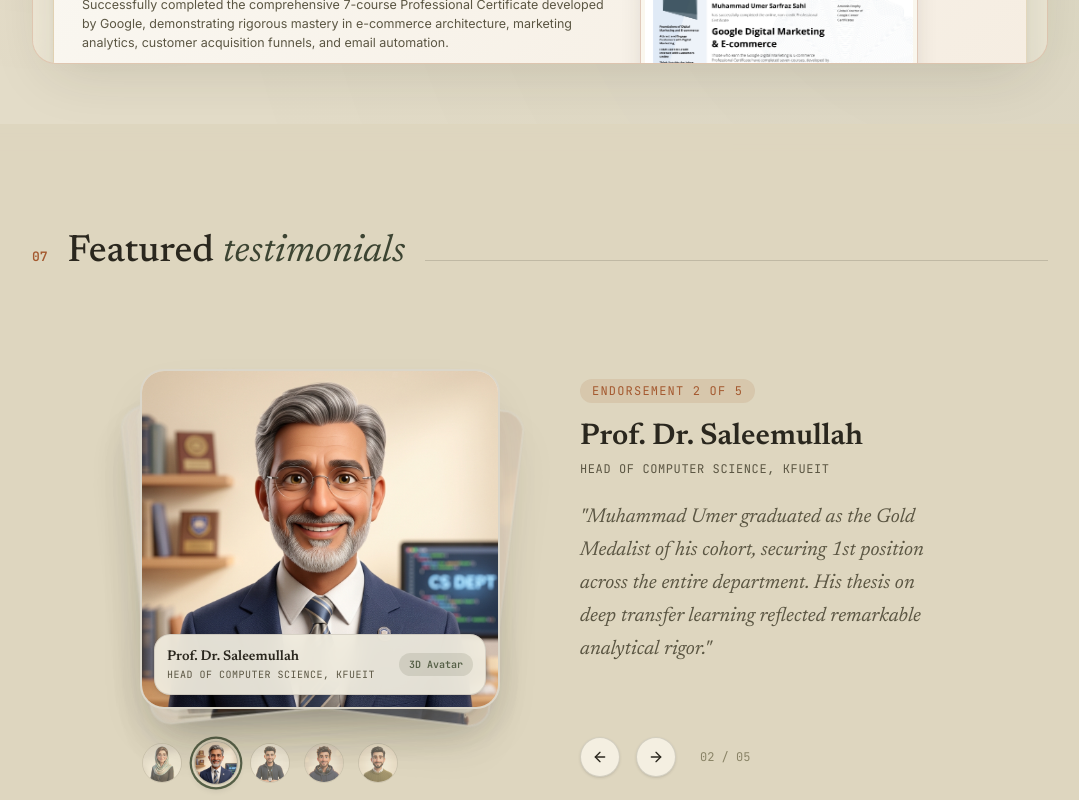
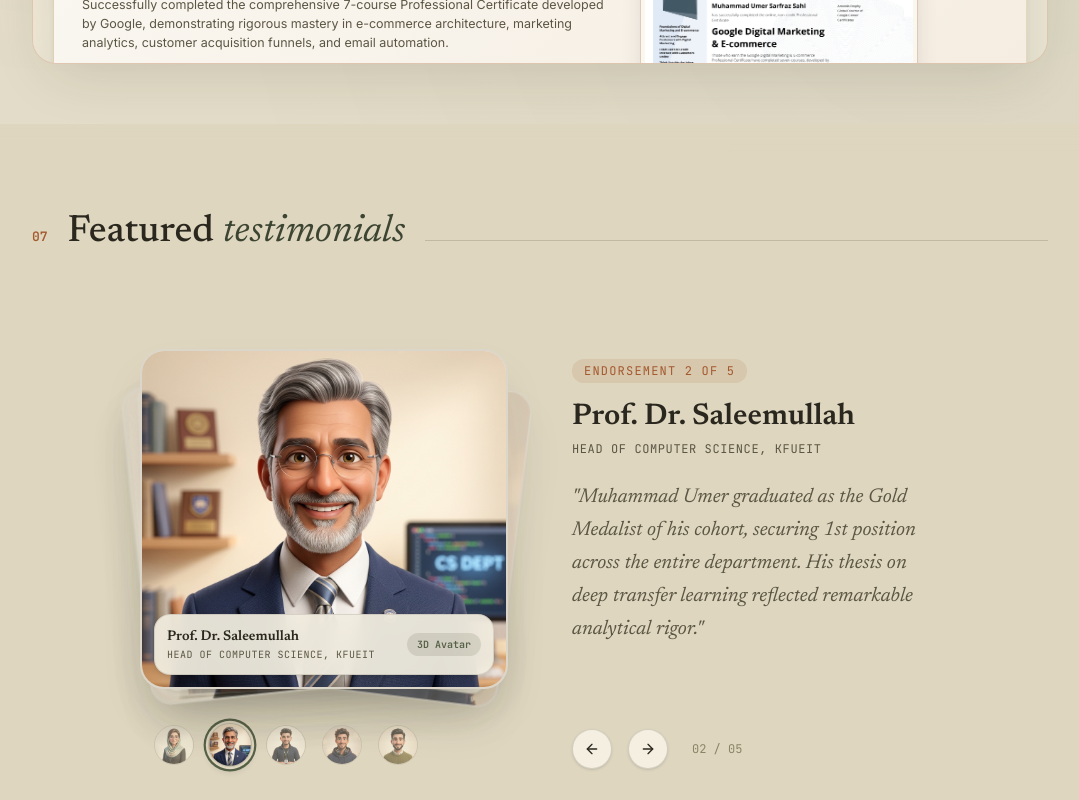
Before and after one commit to UmerSahi/portfolio, a React (Vite) app: page / in a window 1280 px wide. Shown: the part 9440-10240 px from the top of the page, without its empty margins (100-1179 px from the left). Built offline with nearby package versions, Linux system fonts and the light colour scheme; the HTML template or start-up script is replaced by a standard one.

Commit message:
fix(testimonials): prevent avatar selector ring clipping on desktop layout

```diff
--- a/src/components/Testimonials/Testimonials.tsx
+++ b/src/components/Testimonials/Testimonials.tsx
@@ -29,7 +29,7 @@ export const Testimonials: React.FC = () => {
   };
 
   return (
-    <section id="peer-reviews" style={{ padding: "100px 0", position: "relative" }}>
+    <section id="peer-reviews" style={{ padding: "clamp(60px, 10vh, 100px) 0", position: "relative" }}>
       {/* Translucent Frosted Glass Background Layer */}
       <div
         style={{
@@ -49,21 +49,25 @@ export const Testimonials: React.FC = () => {
           zIndex: 5,
           maxWidth: 1080,
           margin: "0 auto",
-          padding: "0 32px",
+          padding: "0 clamp(14px, 3.5vw, 32px)",
           width: "100%",
         }}
       >
         <SectionHead index="07" title="Featured" em="testimonials" />
 
-        <div
+        <motion.div
+          initial={{ opacity: 0, y: 32 }}
+          whileInView={{ opacity: 1, y: 0 }}
+          viewport={{ once: true, amount: 0.15 }}
+          transition={{ duration: 0.75, ease: [0.16, 1, 0.3, 1] }}
           onMouseEnter={() => setIsPaused(true)}
           onMouseLeave={() => setIsPaused(false)}
-          className="mx-auto max-w-sm px-4 py-8 font-sans antialiased md:max-w-4xl md:px-8 lg:px-12 select-none"
+          className="mx-auto max-w-sm px-0 sm:px-4 py-4 sm:py-8 font-sans antialiased md:max-w-4xl md:px-8 lg:px-12 select-none"
         >
-          <div className="relative grid grid-cols-1 gap-12 md:gap-20 md:grid-cols-2">
+          <div className="relative grid grid-cols-1 gap-8 md:gap-16 md:grid-cols-2">
             {/* 3D Stacked Avatar Column */}
             <div className="flex flex-col">
-              <div className="relative h-84 w-full" style={{ minHeight: "340px" }}>
+              <div className="relative h-72 sm:h-84 w-full" style={{ minHeight: "clamp(260px, 45vw, 340px)" }}>
                 <AnimatePresence>
                   {testimonials.map((testimonial, index) => {
                     const rot = randomRotateY(index);
@@ -118,14 +122,17 @@ export const Testimonials: React.FC = () => {
               </div>
 
               {/* Avatar Selector Strip */}
-              <div className="flex items-center justify-center md:justify-start gap-2.5 mt-6 pt-2">
+              <div
+                className="flex items-center justify-center md:justify-start gap-3 mt-6 px-3 py-2.5 overflow-x-auto md:overflow-visible max-w-full"
+                style={{ scrollbarWidth: "none", msOverflowStyle: "none" }}
+              >
                 {testimonials.map((item, idx) => {
                   const isSelected = idx === active;
                   return (
                     <button
                       key={item.name}
                       onClick={() => setActive(idx)}
-                      className={`relative rounded-full transition-all duration-300 cursor-pointer p-0.5 ${
+                      className={`relative rounded-full transition-all duration-300 cursor-pointer p-0.5 shrink-0 ${
                         isSelected
                           ? "ring-2 ring-[#566047] scale-110 shadow-md"
                           : "opacity-60 hover:opacity-100 hover:scale-105"
@@ -158,7 +165,7 @@ export const Testimonials: React.FC = () => {
                     Endorsement {active + 1} of {testimonials.length}
                   </div>
 
-                  <h3 style={{ ...serif, color: c.ink }} className="text-2xl md:text-3xl font-bold">
+                  <h3 style={{ ...serif, color: c.ink }} className="text-xl sm:text-2xl md:text-3xl font-bold">
                     {testimonials[active].name}
                   </h3>
                   <p style={{ ...mono, color: c.inkSoft }} className="text-xs uppercase tracking-wider mt-1.5">
@@ -166,7 +173,7 @@ export const Testimonials: React.FC = () => {
                   </p>
                   <p
                     style={{ ...serif, color: c.inkSoft, fontStyle: "italic", lineHeight: 1.65 }}
-                    className="mt-6 text-lg md:text-xl"
+                    className="mt-4 sm:mt-6 text-base sm:text-lg md:text-xl"
                   >
                     "{testimonials[active].quote}"
                   </p>
@@ -197,7 +204,7 @@ export const Testimonials: React.FC = () => {
               </div>
             </div>
           </div>
-        </div>
+        </motion.div>
       </div>
     </section>
   );
```
